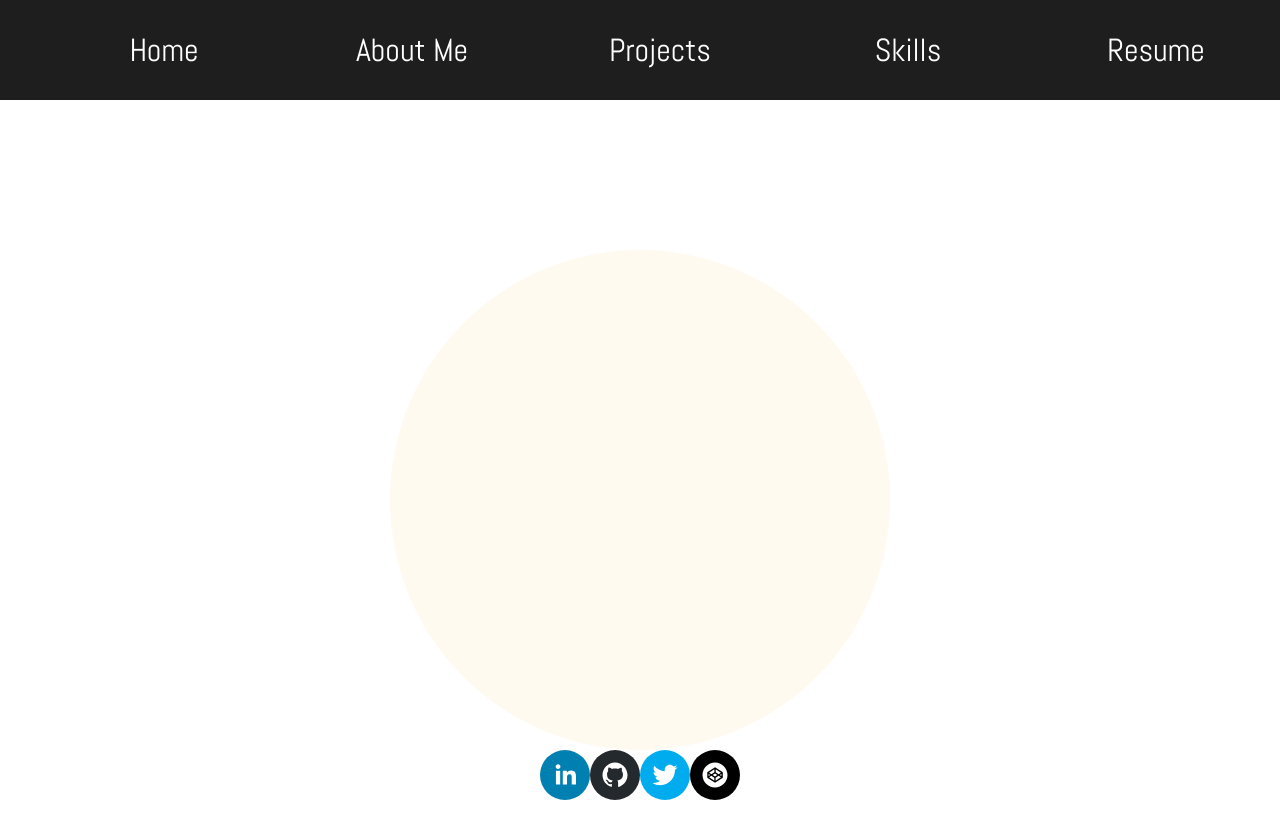
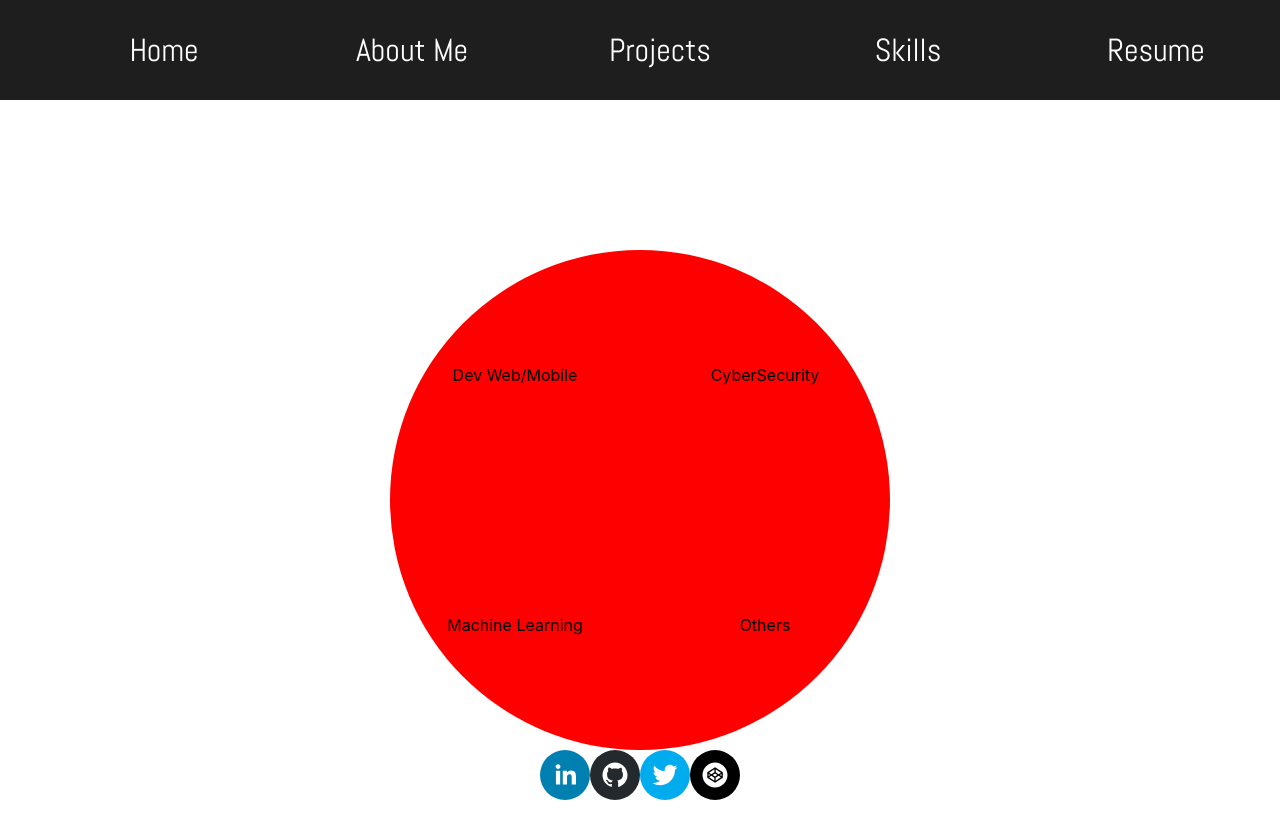
Before and after one commit to HoussamEzzin/MyPortfolio, a React (Create React App) app: page /skills in a window 1280 px wide. Shown: the top 838 px of the page. Built offline with nearby package versions, Linux system fonts and the light colour scheme; a web font is replaced by a local one.

Commit message:
still working on skills$

```diff
--- a/src/App.js
+++ b/src/App.js
@@ -11,9 +11,6 @@ import Footer from "./components/footer/Footer";
 
 
 class App extends React.Component{
-
-
-
 
     render(){
         return (
--- a/src/components/footer/Footer.css
+++ b/src/components/footer/Footer.css
@@ -4,5 +4,9 @@
     bottom: 0;
     width: 100%;
 
+}
 
+.social-media{
+    display: flex;
+    justify-content: center;
 }
--- a/src/components/footer/Footer.js
+++ b/src/components/footer/Footer.js
@@ -7,10 +7,10 @@ function Footer(){
     return(
         <div className="my-footer">
             <div className="social-media">
-                <SocialIcon url="https://www.linkedin.com/in/houssam-ezzin-b16757155/" target="_blank"  />
-                <SocialIcon url="https://github.com/HoussamEzzin" target="_blank" />
-                <SocialIcon url="https://twitter.com/EzzinH"  target="_blank"/>
-                <SocialIcon url="https://codepen.io/houssamezzin" bgColor="#000000" target="_blank"/>
+                <SocialIcon className="icon-social" url="https://www.linkedin.com/in/houssam-ezzin-b16757155/" target="_blank"  />
+                <SocialIcon className="icon-social" url="https://github.com/HoussamEzzin" target="_blank" />
+                <SocialIcon className="icon-social" url="https://twitter.com/EzzinH"  target="_blank"/>
+                <SocialIcon className="icon-social" url="https://codepen.io/houssamezzin" bgColor="#000000" target="_blank"/>
             </div>
         </div>
     )
--- a/src/components/projects/Projects.css
+++ b/src/components/projects/Projects.css
@@ -1,6 +1,8 @@
 .projects{
     display: grid;
     grid-template-columns:repeat(auto-fill,minmax(500px,1fr));
+    background-image: url('/src/backgrounds/projects.jpg');
+    background-size: cover;
 }
 
 .project{
--- a/src/components/resume/Resume.css
+++ b/src/components/resume/Resume.css
@@ -8,7 +8,7 @@
 
 .download-button:hover{
     opacity: 70%;
-    background-color: black;
-    color: whitesmoke;
+    background-color: darkslategray;
+    color: white;
     cursor: pointer;
 }
--- a/src/components/skills/Skills.css
+++ b/src/components/skills/Skills.css
@@ -1,8 +1,23 @@
 .skills-circle{
     height: 500px;
     width: 500px;
-    background-color: floralwhite;
-    border-radius: 50%;
-    display: inline-block;
-    margin: 150px;
+
+    display: grid;
+    margin: 150px auto;
+    grid-template-columns: 1fr 1fr;
+
 }
+
+.skill{
+    background-color: red;
+
+    display: flex;
+    justify-content: center;
+    align-items: center;
+    transition: all 0.4s ease;
+}
+
+.skill:hover{
+    cursor: pointer;
+    transform: scale(1.5);
+}
--- a/src/components/skills/Skills.js
+++ b/src/components/skills/Skills.js
@@ -1,14 +1,29 @@
 import './Skills.css';
+import React from 'react';
 
 
-function Skills(){
-    return(
-        <div>
-            <div className="skills-circle">
+class  Skills extends  React.Component{
+    render(){
+        return(
+            <div>
+                <div className="skills-circle">
+                    <div className="skill" style={{borderTopLeftRadius: '100%'}}>
+                        Dev Web/Mobile
+                    </div>
+                    <div className="skill" style={{borderTopRightRadius: '100%'}}>
+                        CyberSecurity
+                    </div>
+                    <div className="skill" style={{borderBottomLeftRadius: '100%'}} >
+                        Machine Learning
+                    </div>
+                    <div className="skill" style={{borderBottomRightRadius: '100%'}}>
+                        Others
+                    </div>
+                </div>
+            </div>
+        )
+    }
 
-            </div>
-        </div>
-    )
 }
 
 export default Skills;
```
Also changed, not shown: src/backgrounds/projects.jpg (added).
